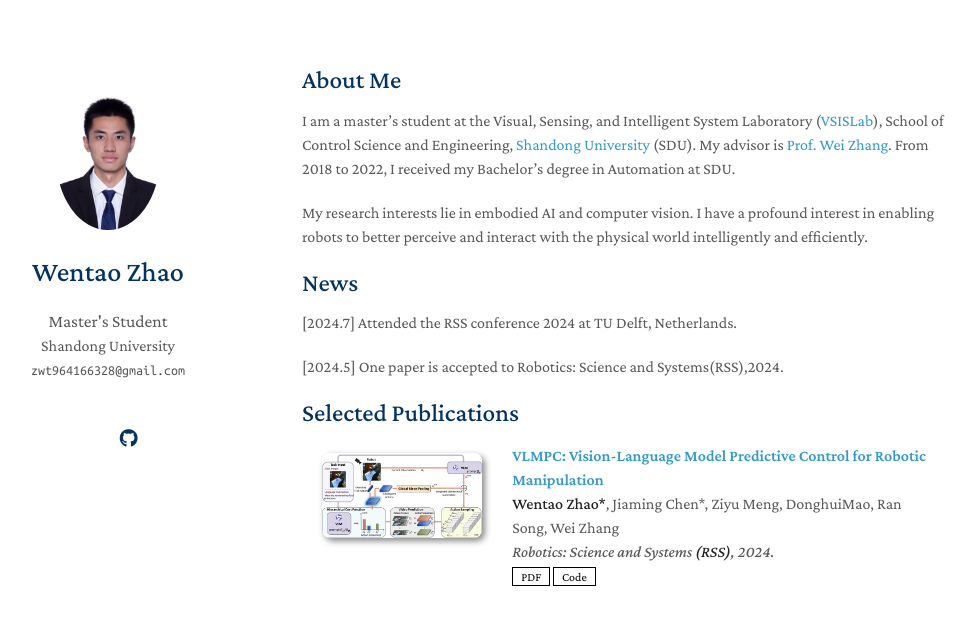
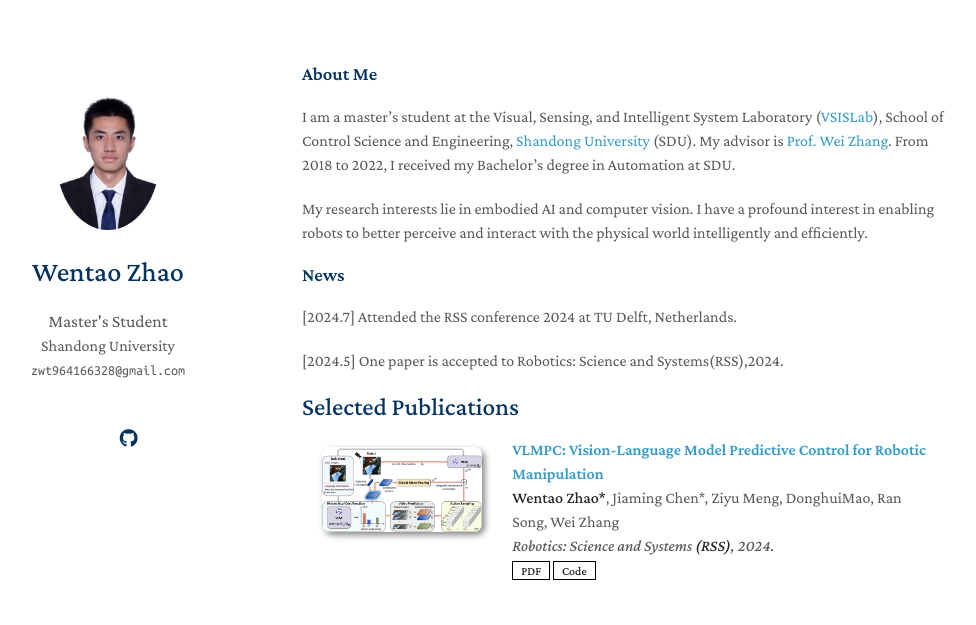
Before and after one commit to TaoshuaiZ/TaoshuaiZ.github.io, a Jekyll site: the page built from index.md, in a window 1280 px wide. Shown: the top 625 px of the page, without its empty margins (168-1144 px from the left). Built offline with Jekyll 4.4.1, drawn with Linux system fonts in a browser that asks for light colours; nearby versions of some CDN libraries; a style sheet for code colours, icons or effects is not loaded; our own code applies the rules of GitHub Pages for plain Markdown files.

```diff
--- a/index.md
+++ b/index.md
@@ -2,13 +2,15 @@
 layout: homepage
 ---
 
-## About Me
+### About Me
 
 I am a master's student at the Visual, Sensing, and Intelligent System Laboratory ([VSISLab](http://www.vsislab.com/)), School of Control Science and Engineering, [Shandong University](https://www.en.sdu.edu.cn/) (SDU). My advisor is [Prof. Wei Zhang](https://ieeexplore.ieee.org/author/37085379581). From 2018 to 2022, I received my Bachelor's degree in Automation at SDU.
 
 My research interests lie in embodied AI and computer vision. I have a profound interest in enabling robots to better perceive and interact with the physical world intelligently and efficiently.
 
-## News
+
+
+### News
 [2024.7] Attended the RSS conference 2024 at TU Delft, Netherlands.
 
 [2024.5] One paper is accepted to Robotics: Science and Systems(RSS),2024.
```
